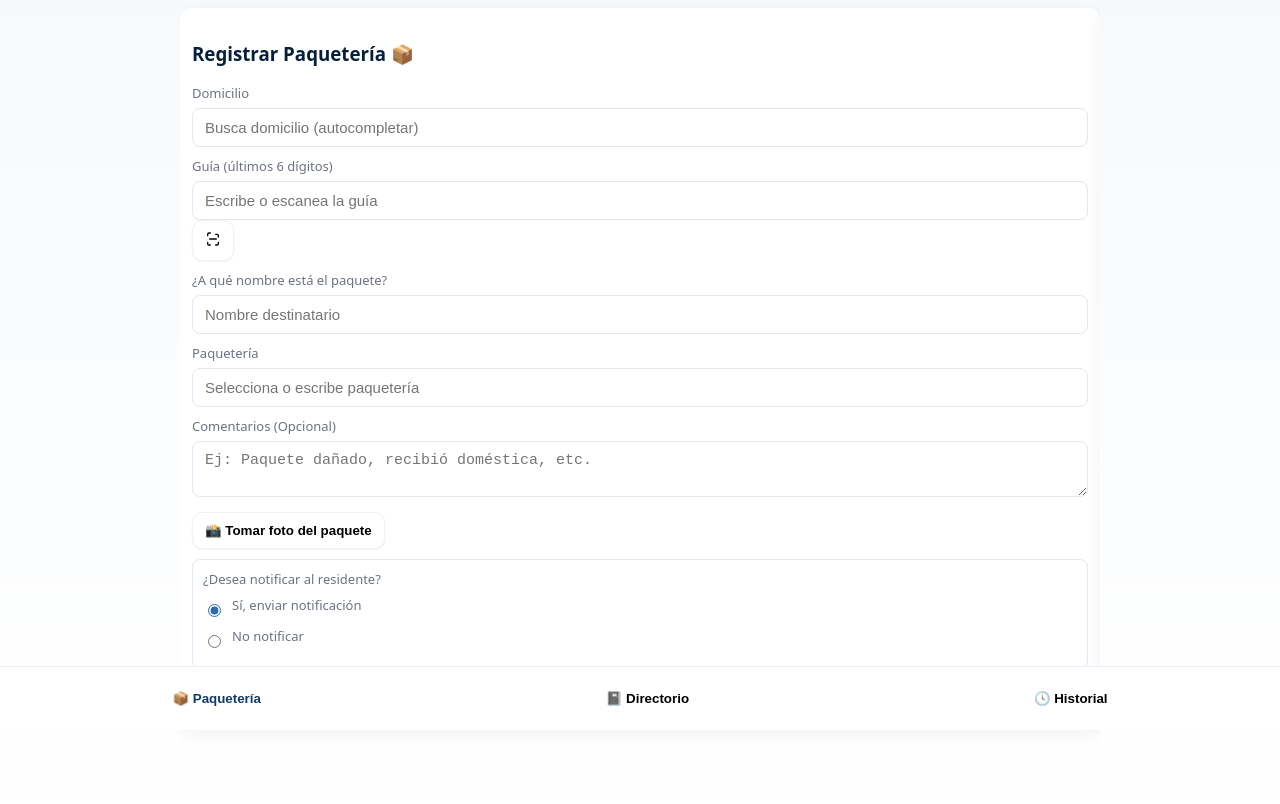
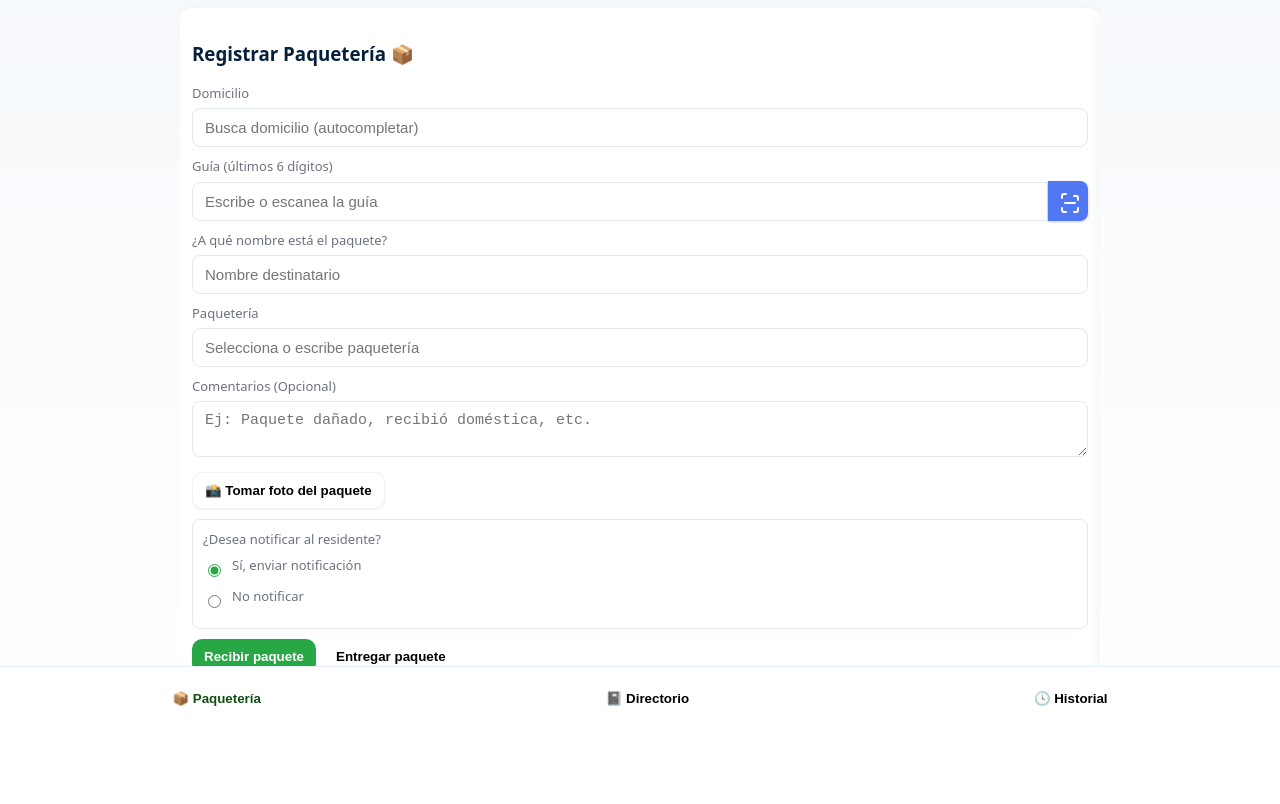
Before and after one commit to cuentatalashi-svg/Ctrl.paqueteria.offline.2, a plain HTML site: page main.html in a window 1280 px wide. Shown: the part 70-874 px from the top of the page. Drawn offline with nearby package versions, Linux system fonts and the light colour scheme; sample sign-in values are in the browser's storage.

Commit message:
Change color palette from blue to green
Updated color palette from blue to green for various elements, including login styles and buttons.

```diff
--- a/styles.css
+++ b/styles.css
@@ -1,15 +1,16 @@
 /* styles.css final */
 :root{
-  --navy:#0b2545;
-  --blue-700:#113a66;
-  --blue-500:#2b6cb0;
-  --blue-300:#7fb0e7;
+  /* --- PALETA VERDE --- */
+  --green-dark:#0a360a; /* Oscuro para fondo principal / Header */
+  --green-700:#114e11; /* Oscuro intermedio para panel login */
+  --green-500:#28a745; /* Primario / Botones / Acentos */
+  --green-300:#7fd496; /* Acento claro para brillos / Login */
   --accent-red:#d9534f;
 
   /* --- INICIO NUEVA PALETA LOGIN --- */
-  --login-bg: #0b2545; /* Azul marino oscuro para fondo */
-  --login-panel-bg: #113a66; /* Azul más claro para panel info */
-  --login-accent: #7fb0e7; /* Acento celeste para bordes y brillos */
+  --login-bg: var(--green-dark); /* Verde oscuro para fondo */
+  --login-panel-bg: var(--green-700); /* Verde más oscuro para panel info */
+  --login-accent: var(--green-300); /* Acento verde claro para bordes y brillos */
   --login-text: #ffffff; /* Texto blanco */
   --login-muted: #e2e8f0; /* Texto/bordes atenuados */
   /* --- FIN NUEVA PALETA LOGIN --- */
@@ -54,7 +55,7 @@ body{
   margin-bottom: 20px;
 }
 .page-login .brand h1 {
-  color: var(--navy);
+  color: var(--green-dark); /* Ajuste de color */
 }
 .page-login .brand .subtitle {
   color: var(--muted);
@@ -75,7 +76,7 @@ body{
 
 
 /* header */
-.app-header{display:flex;justify-content:space-between;align-items:center;padding:12px 16px;background:linear-gradient(90deg,var(--navy),var(--blue-700));color:white}
+.app-header{display:flex;justify-content:space-between;align-items:center;padding:12px 16px;background:linear-gradient(90deg,var(--green-dark),var(--green-700));color:white}
 .brand-mini h1{margin:0;font-size:18px}
 .brand-mini .muted{font-size:13px;color:rgba(255,255,255,0.95)}
 
@@ -154,7 +155,7 @@ textarea{resize:vertical}
   cursor: pointer;
 }
 .btn.full{flex:1 1 100%;} /* Asegura que .full ocupe todo el ancho al apilarse */
-.btn.primary{background:var(--blue-500);color:white}
+.btn.primary{background:var(--green-500);color:white} /* Color primario VERDE */
 .btn.ghost{border:1px solid rgba(5,32,59,0.06);background:#fff; box-shadow: 0 1px 2px rgba(0,0,0,0.05);}
 
 /* --- INICIO NUEVOS BOTONES --- */
@@ -268,7 +269,7 @@ textarea{resize:vertical}
 
 /* --- ESTILOS MODAL VARIOS --- */
 #domicilioVariosTxt {
-  color: var(--navy);
+  color: var(--green-dark); /* Ajuste de color */
   font-weight: 600;
   display: block;
   margin-bottom: 8px;
@@ -308,7 +309,7 @@ textarea{resize:vertical}
 /* bottom nav */
 .bottom-nav{position:fixed;left:0;right:0;bottom:0;height:64px;background:white;border-top:1px solid #e6eefb;display:flex;justify-content:space-around;align-items:center;z-index:70}
 .nav-btn{background:transparent;border:0;padding:8px 12px;font-weight:700}
-.nav-btn.active{color:var(--blue-700)}
+.nav-btn.active{color:var(--green-700)} /* Color nav activo VERDE */
 
 /* table */
 .table{max-height:420px;overflow:auto;margin-top:8px}
@@ -322,7 +323,7 @@ textarea{resize:vertical}
 /* INICIO MODIFICACIÓN: Estilo para tel en tabla directorio */
 .table .info .telefono {
   font-size: 13px;
-  color: var(--blue-700);
+  color: var(--green-700); /* Ajuste de color */
   font-weight: 500;
   margin-top: 4px;
 }
@@ -348,7 +349,7 @@ textarea{resize:vertical}
   border-bottom: 1px solid #f1f5f9;
 }
 .historial-card .card-header strong {
-  color: var(--navy);
+  color: var(--green-dark); /* Ajuste de color */
   font-size: 16px;
   display: block;
   margin-bottom: 2px;
@@ -381,7 +382,7 @@ textarea{resize:vertical}
   border-radius: 6px;
   font-style: italic;
   color: #334155;
-  border-left: 3px solid var(--blue-300);
+  border-left: 3px solid var(--green-300); /* Ajuste de color */
 }
 .historial-card .trazabilidad {
   display: flex;
@@ -495,7 +496,7 @@ textarea{resize:vertical}
 }
 .radio-group input[type="radio"] {
   width: auto; /* Ancho natural */
-  accent-color: var(--blue-500); /* Color del check */
+  accent-color: var(--green-500); /* Color del check VERDE */
 }
 /* --- FIN NUEVO ESTILO RADIO BUTTONS --- */
 
@@ -566,7 +567,7 @@ textarea{resize:vertical}
 
 /* Cuando una fecha es seleccionada, el span se ve diferente */
 .date-picker-btn.has-value span {
-  color: var(--blue-700);
+  color: var(--green-700); /* Ajuste de color */
   font-weight: 600;
 }
 /* ****** FIN NUEVOS ESTILOS DE FILTRO ****** */
@@ -599,7 +600,7 @@ textarea{resize:vertical}
 .hidden{display:none}
 
 
-/* --- INICIO ESTILOS LOGIN/REGISTER ANIMADO (Paleta Azul) --- */
+/* --- INICIO ESTILOS LOGIN/REGISTER ANIMADO (Paleta Verde) --- */
 
 /* Fondo de la página de login */
 .page-login {
@@ -614,10 +615,10 @@ textarea{resize:vertical}
   max-width: 100%; /* Para que no se desborde en móviles */
   /* height: 480px; -> CAMBIO: Altura flexible */
   min-height: 480px;
-  background: var(--login-bg); /* Fondo marino oscuro */
-  border: 2px solid var(--login-accent); /* Borde celeste */
+  background: var(--login-bg); /* Fondo verde oscuro */
+  border: 2px solid var(--login-accent); /* Borde verde claro */
   overflow: hidden; /* Clave para la animación */
-  box-shadow: 0 0 25px var(--login-accent); /* Brillo celeste */
+  box-shadow: 0 0 25px var(--login-accent); /* Brillo verde claro */
   margin: 20px auto; /* Centrar el wrapper */
   border-radius: var(--card-radius);
   color: var(--login-text); /* Texto blanco por defecto */
@@ -687,7 +688,7 @@ textarea{resize:vertical}
 
 /* --- BOTÓN PRIMARIO (Redondeado y centrado) --- */
 .wrapper .btn.primary {
-  background: linear-gradient(90deg, var(--blue-500), var(--login-accent));
+  background: linear-gradient(90deg, var(--green-500), var(--login-accent)); /* Ajuste de color VERDE */
   border-radius: 25px; /* Botón redondeado */
   border: none;
   box-shadow: 0 0 10px rgba(127, 176, 231, 0.5); /* Brillo sutil */
@@ -716,7 +717,7 @@ textarea{resize:vertical}
 .wrapper .form-box .login-register-link .btn-link {
   background: none;
   border: none;
-  color: var(--login-accent); /* Color acento */
+  color: var(--login-accent); /* Color acento VERDE */
   font-weight: 600;
   cursor: pointer;
   padding: 0 4px;
@@ -804,14 +805,14 @@ textarea{resize:vertical}
 .foot-legal .btn-link {
   background: none;
   border: none;
-  color: var(--blue-500); /* Azul estándar de la app */
+  color: var(--green-500); /* Verde estándar de la app */
   font-weight: 600;
   cursor: pointer;
   font-size: 12px;
   text-decoration: underline;
 }
 .foot-legal .btn-link:hover {
-  color: var(--navy);
+  color: var(--green-dark); /* Ajuste de color */
 }
 
 /* Asegurar que el modal de privacidad se vea bien en la pág de login */
@@ -832,5 +833,43 @@ textarea{resize:vertical}
 }
 /* --- FIN ESTILOS FOOTER Y PRIVACIDAD --- */
 
+/* --- INICIO ESTILOS CAMPO GUÍA Y BOTÓN ESCÁNER --- */
+.field-with-button {
+    display: flex;
+    align-items: center;
+    gap: 0;
+}
+/* Quitar borde redondeado derecho al input de guía */
+.field-with-button input {
+    border-top-right-radius: 0;
+    border-bottom-right-radius: 0;
+    flex-grow: 1;
+}
+/* Estilo para el botón del escáner */
+.field-with-button .icon-btn {
+    /* Hacerlo más grande y de color azul */
+    background: #5078f2; /* Azul para el QR */
+    color: white;
+    padding: 10px; /* Ajuste para que se vea cuadrado */
+    height: 40px;
+    width: 40px;
+    border-radius: 0 8px 8px 0; /* Borde redondeado solo a la derecha */
+    flex-shrink: 0; /* Evitar que se encoja */
+    /* Estilo de QR */
+    border: none;
+    box-shadow: 0 1px 3px rgba(0,0,0,0.2);
+    /* Ajuste del icono SVG para que se centre */
+    display: grid;
+    place-items: center;
+    font-size: 0; /* Ocultar font-size de btn para usar solo svg */
+}
+.field-with-button .icon-btn:hover {
+    background: #3b5fde; /* Azul más oscuro al pasar el ratón */
+}
+.field-with-button .icon-btn svg {
+    width: 24px; /* Tamaño del QR */
+    height: 24px;
+}
+/* --- FIN ESTILOS CAMPO GUÍA Y BOTÓN ESCÁNER --- */
 
 }
```
